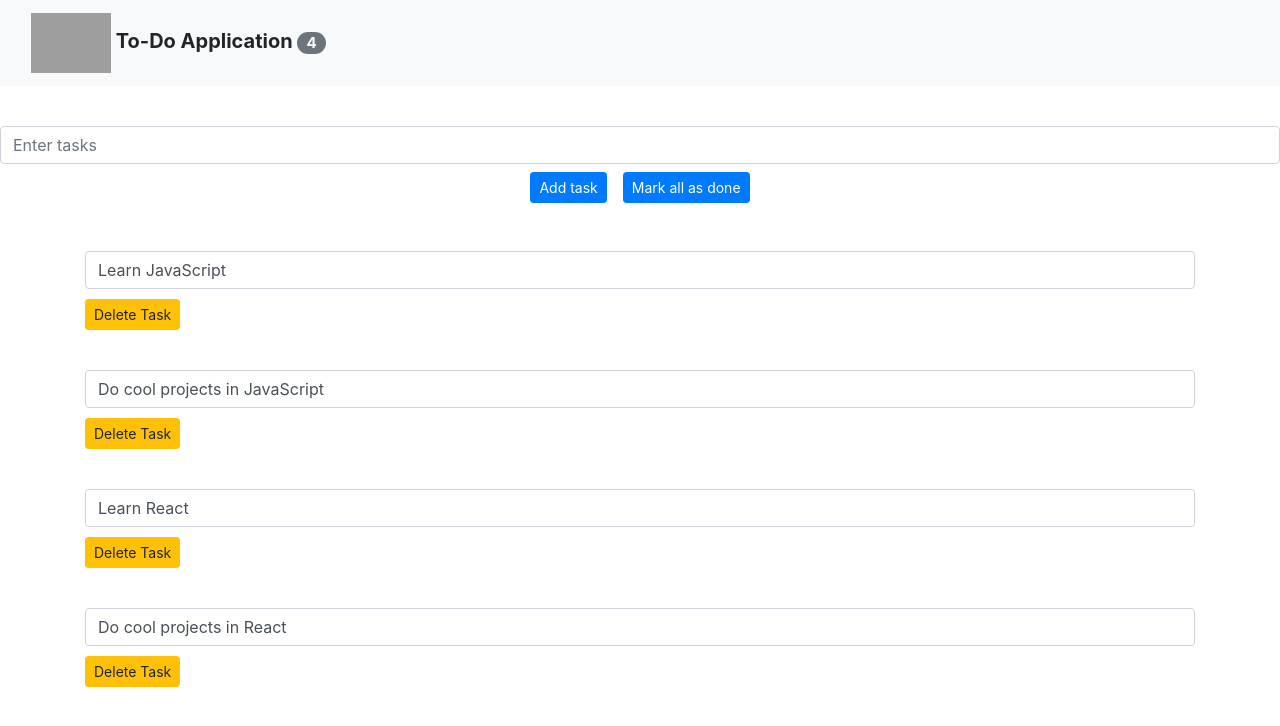
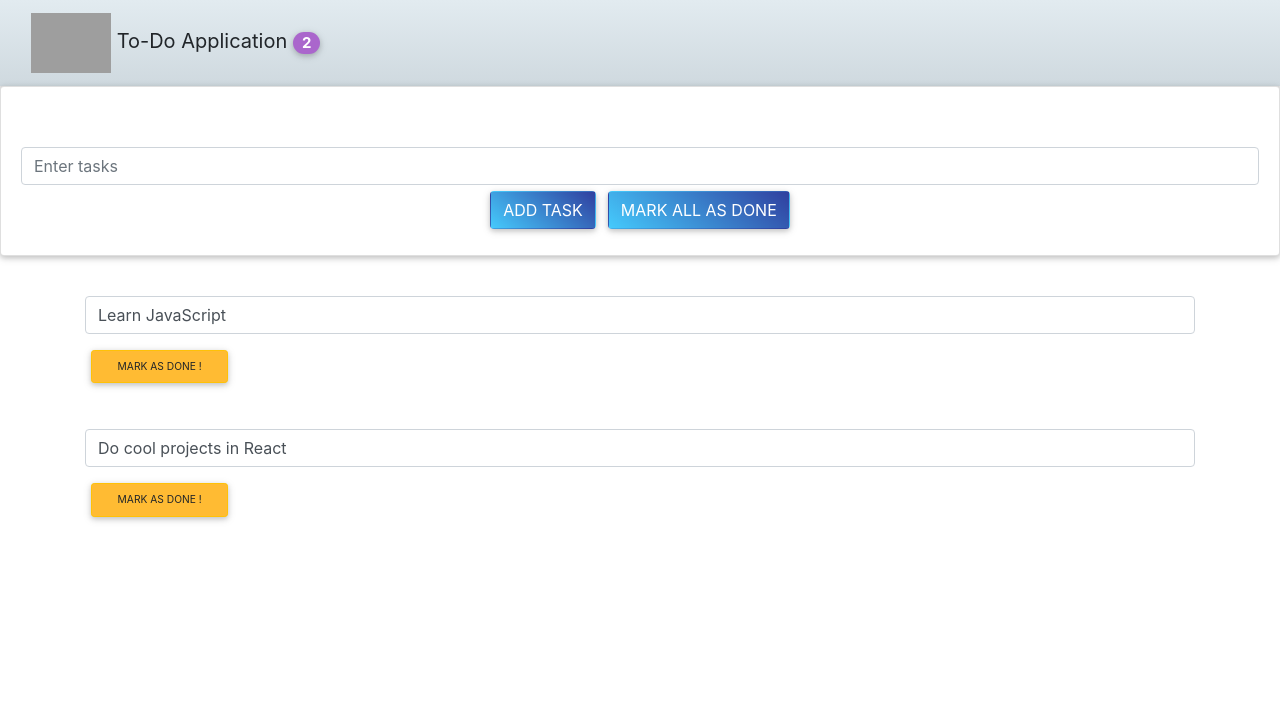
Before and after one commit to abhisheksaxena1998/reactToDoApplication, a React (Create React App) app: page / in a window 1280 px wide. Shown: the top 726 px of the page. Built offline with nearby package versions, Linux system fonts and the light colour scheme; grey boxes are pictures that could not be loaded.

Commit message:
enhanced ux/ui

```diff
--- a/package.json
+++ b/package.json
@@ -4,11 +4,15 @@
   "version": "0.1.0",
   "private": true,
   "dependencies": {
+    "@fortawesome/fontawesome-svg-core": "^1.2.32",
+    "@fortawesome/free-solid-svg-icons": "^5.15.1",
+    "@fortawesome/react-fontawesome": "^0.1.14",
     "@testing-library/jest-dom": "^5.11.8",
     "@testing-library/react": "^11.2.2",
     "@testing-library/user-event": "^12.6.0",
     "bootstrap": "^4.1.1",
     "mdbootstrap": "^4.19.2",
+    "mdbreact": "^5.0.1",
     "react": "^17.0.1",
     "react-dom": "^17.0.1",
     "react-scripts": "4.0.1",
--- a/src/App.js
+++ b/src/App.js
@@ -3,6 +3,10 @@ import './App.css';
 import swal from "sweetalert";
 import ListItems from "./components/itemList"
 import NavBar from "./components/navbar"
+import "@fortawesome/fontawesome-free/css/all.min.css";
+import "bootstrap-css-only/css/bootstrap.min.css";
+import "mdbreact/dist/css/mdb.css";
+import Footer from "./components/footer"
 
 
 class App extends Component {
@@ -12,8 +16,6 @@ class App extends Component {
   },
     items: [
       { key: 1, text: 'Learn JavaScript' },
-      { key: 2, text: 'Do cool projects in JavaScript' },
-      { key: 3, text: 'Learn React' },
       { key: 4, text: 'Do cool projects in React' },
     ],
   };
@@ -80,6 +82,9 @@ class App extends Component {
     return ( <React.Fragment>
     <NavBar totalTasks={this.state.items.length}/>
     <div className="container-for-tasks">
+    <div class="card">
+  <div class="card-body">
+
     <input
           type="text"
           className="form-control"
@@ -96,18 +101,21 @@ class App extends Component {
           }}
         ></input>
         <button
+        type="button" className="btn blue-gradient waves-effect waves-light "
           onClick={this.handleSubmit}
-          className="btn btn-primary btn-sm m-2"
         >
           Add task
         </button>
-        <button className="btn btn-primary btn-sm m-2" onClick={this.handleReset}>Mark all as done</button>
+        <button className="btn blue-gradient waves-effect waves-light " onClick={this.handleReset}>Mark all as done</button>
         </div>
+        </div></div>
+
 
       <main className="container">
         < ListItems items={this.state.items} setUpdate={this.setUpdate} deleteItem={this.deleteItem}
         />
         </main>
+
       </React.Fragment> );
   }
 }
--- a/src/components/form.jsx
+++ b/src/components/form.jsx
@@ -1,4 +1,7 @@
 import React, { Component } from "react";
+import "@fortawesome/fontawesome-free/css/all.min.css";
+import "bootstrap-css-only/css/bootstrap.min.css";
+import "mdbreact/dist/css/mdb.css";
 
 class Formz extends Component {
   state = { term: "" };
--- a/src/components/itemList.jsx
+++ b/src/components/itemList.jsx
@@ -1,6 +1,9 @@
 import React, { Component } from "react";
 import swal from "sweetalert";
 import "./itemList.css";
+import "@fortawesome/fontawesome-free/css/all.min.css";
+import "bootstrap-css-only/css/bootstrap.min.css";
+import "mdbreact/dist/css/mdb.css";
 
 class ListItems extends Component {
   render() {
@@ -29,7 +32,7 @@ class ListItems extends Component {
                   this.props.deleteItem(item.key);
                 }}
               >
-                Delete Task
+                Mark as Done !
               </button>
             </div>
           </p>
--- a/src/components/navbar.jsx
+++ b/src/components/navbar.jsx
@@ -1,8 +1,11 @@
 import React from "react";
+import "@fortawesome/fontawesome-free/css/all.min.css";
+import "bootstrap-css-only/css/bootstrap.min.css";
+import "mdbreact/dist/css/mdb.css";
 
 const NavBar = (props) => {
   return (
-    <nav className="navbar navbar-light bg-light">
+    <nav className="heavy-rain-gradient navbar navbar-light bg-light">
       <div className="container-fluid">
         <a className="navbar-brand">
           <img
```
Also changed, not shown: src/components/footer.jsx (added), 2 other files (tests, documents, lock files or other folders).
